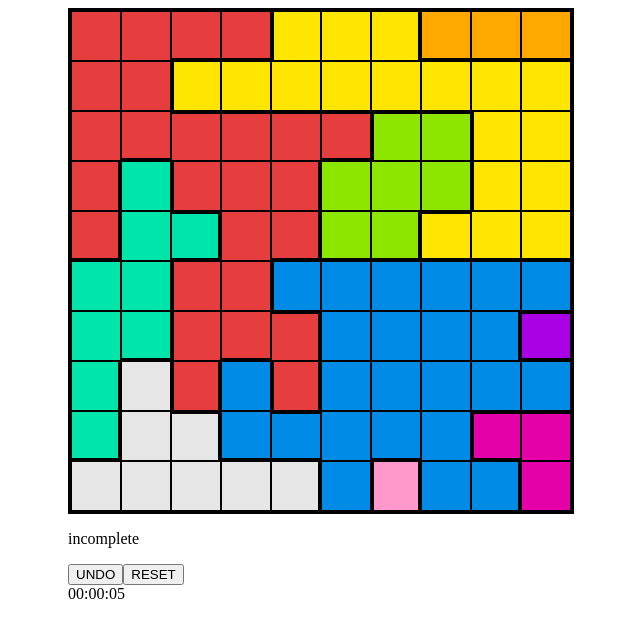
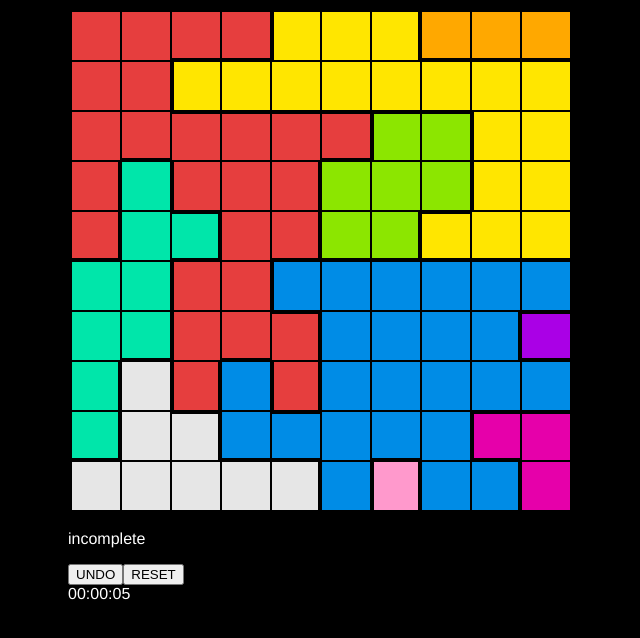
Before and after one commit to benWu26/queens, a React (Vite) app: page / in a window 1280 px wide. Shown: the top 638 px of the page, without its empty margins (319-959 px from the left). Built offline with nearby package versions, Linux system fonts and the light colour scheme.

Commit message:
cool styling

```diff
--- a/src/BoardGenerator.ts
+++ b/src/BoardGenerator.ts
@@ -217,7 +217,7 @@ const generateOneBoard = (size: number): boardType => {
  * @param {number} size the size of the board to generate
  * @returns {boardType} the generated board
  */
-const generateValidBoard = (size: number): boardType => {
+const generateValidBoardRuleBased = (size: number): boardType => {
     // Keep track of the number of iterations it takes to find a valid board
     let num_iterations = 0;
     // Keep track of the average time it takes to generate a board
@@ -257,6 +257,34 @@ const generateValidBoard = (size: number): boardType => {
     }
 }
 
+const generateValidBoardRecursive = (size: number): boardType => {
+    let num_iterations = 0;
+    let avg_gen_time = 0;
+    let avg_solve_time = 0;
+
+    while(true) {
+        num_iterations += 1;
+        const generateStartTime = performance.now();
+        const puzzleBoard = generateOneBoard(size);
+        const generateEndTime = performance.now();
+        avg_gen_time += (generateEndTime - generateStartTime);
+
+        const solveStartTime = performance.now();
+        const sols = solvePuzzleRecursively(clone(puzzleBoard));
+        const solveEndTime = performance.now();
+        avg_solve_time += (solveEndTime - solveStartTime);
+
+        if (sols.length === 1){
+            console.log(`number of puzzles generated: ${num_iterations}`);
+            console.log(`average puzzle gen time: ${avg_gen_time/num_iterations} ms`);
+            console.log(`average puzzle solve time: ${avg_solve_time/num_iterations} ms`);
+
+            return puzzleBoard;
+        }
+    }
+}
+
+
 const testGenerationSpeed = (size: number, k: number) => {
     let totalGenerateTime = 0;
     for (let i = 0; i < k; i++) {
@@ -268,4 +296,4 @@ const testGenerationSpeed = (size: number, k: number) => {
     console.log(`average time per iteration: ${totalGenerateTime/k} ms`);
 }
 
-export {generateValidBoard, testGenerationSpeed, generateOneBoard}
+export {generateValidBoardRuleBased, testGenerationSpeed, generateOneBoard, generateValidBoardRecursive}
--- a/src/index.css
+++ b/src/index.css
@@ -9,6 +9,9 @@ body {
   display: flex;
   align-items: center;
   justify-content: center;
+  background-color: black;
+
+  font-family:'Franklin Gothic Medium', 'Arial Narrow', Arial, sans-serif
 }
 
 .board {
@@ -23,6 +26,12 @@ body {
 
   border-style: solid;
   border-color: black;
+
+
+}
+
+.board-container p {
+    color: white;
 }
 
 .symbol {
@@ -30,3 +39,7 @@ body {
   -webkit-user-drag: none;
   user-select: none;
 }
+
+.stopwatch .display {
+  color: white;
+}
--- a/src/main.tsx
+++ b/src/main.tsx
@@ -3,9 +3,9 @@ import { createRoot } from 'react-dom/client'
 import './index.css'
 import Board from './Board.tsx'
 import rfdc from 'rfdc'
-import {generateValidBoard} from './BoardGenerator.ts'
+import {generateValidBoardRuleBased, generateValidBoardRecursive} from './BoardGenerator.ts'
 
-const puzzleBoard = generateValidBoard(10);
+const puzzleBoard = generateValidBoardRuleBased(10);
 
 
 createRoot(document.getElementById('root')!).render(
```
